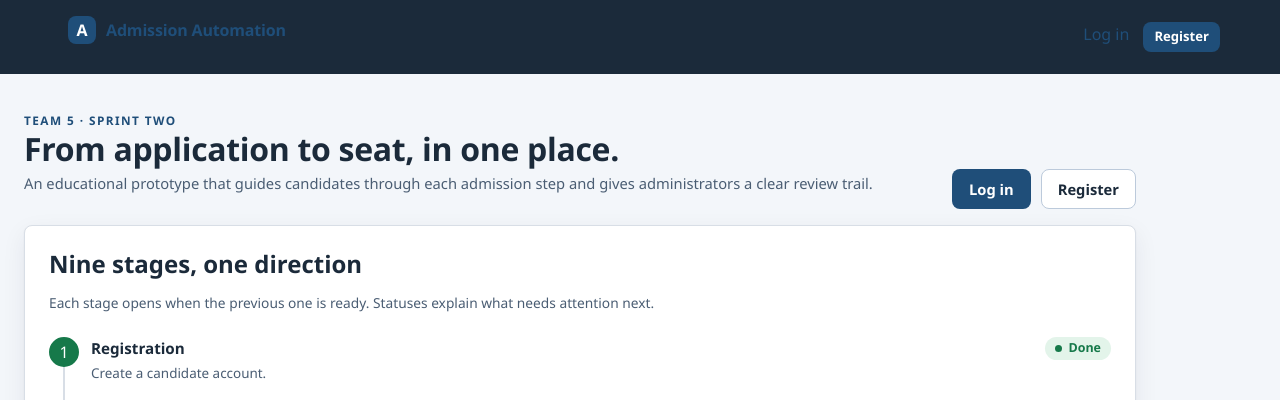
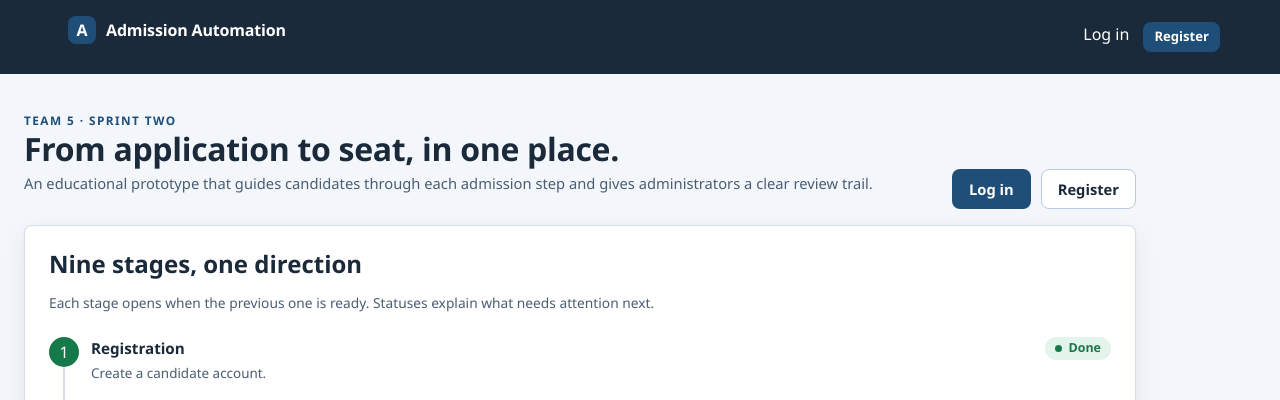
Before and after one commit to Gagan-1718/SE-Team5-Admission-Automation, a Flask app: page / in a window 1280 px wide. Shown: the top 400 px of the page. Run offline with Flask 3, Linux system fonts and the light colour scheme.

Commit message:
fix(ui): readable menu links and no underline on the logo

```diff
--- a/static/css/app.css
+++ b/static/css/app.css
@@ -36,7 +36,7 @@ body.app-body h2,
 body.app-body h3,
 body.app-body h4,
 body.app-body h5 { text-wrap: balance; line-height: 1.2; margin: 0; }
-body.app-body a { color: var(--brand); }
+.app-content a:not(.btn) { color: var(--brand); }
 :focus-visible { outline: 3px solid #7fb2ee; outline-offset: 2px; }
 
 .app-shell { display: grid; grid-template-columns: 224px minmax(0, 1fr); min-height: 100vh; }
@@ -48,7 +48,7 @@ body.app-body a { color: var(--brand); }
   flex-direction: column;
   gap: 4px;
 }
-.brandmark { display: flex; align-items: center; gap: 10px; color: #fff; font-weight: 700; padding: 2px 8px 16px; letter-spacing: -.01em; }
+.brandmark { text-decoration: none; display: flex; align-items: center; gap: 10px; color: #fff; font-weight: 700; padding: 2px 8px 16px; letter-spacing: -.01em; }
 .brandmark-mark { width: 28px; height: 28px; border-radius: 8px; background: var(--brand); display: grid; place-items: center; color: #fff; font-weight: 800; }
 .nav-group { font-size: .68rem; letter-spacing: .12em; text-transform: uppercase; color: #7f9bbb; padding: 12px 10px 4px; }
 .app-nav-link {
```
